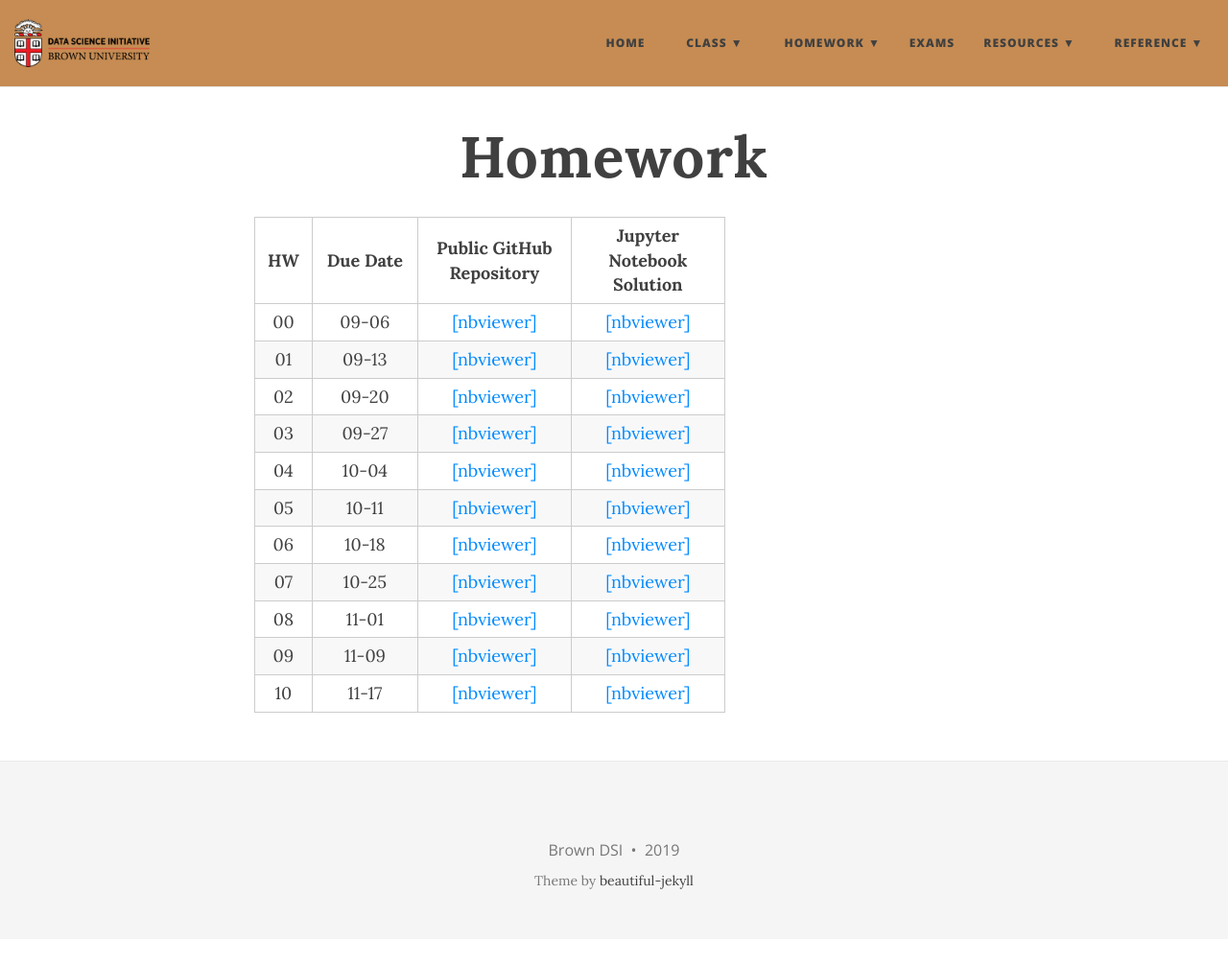
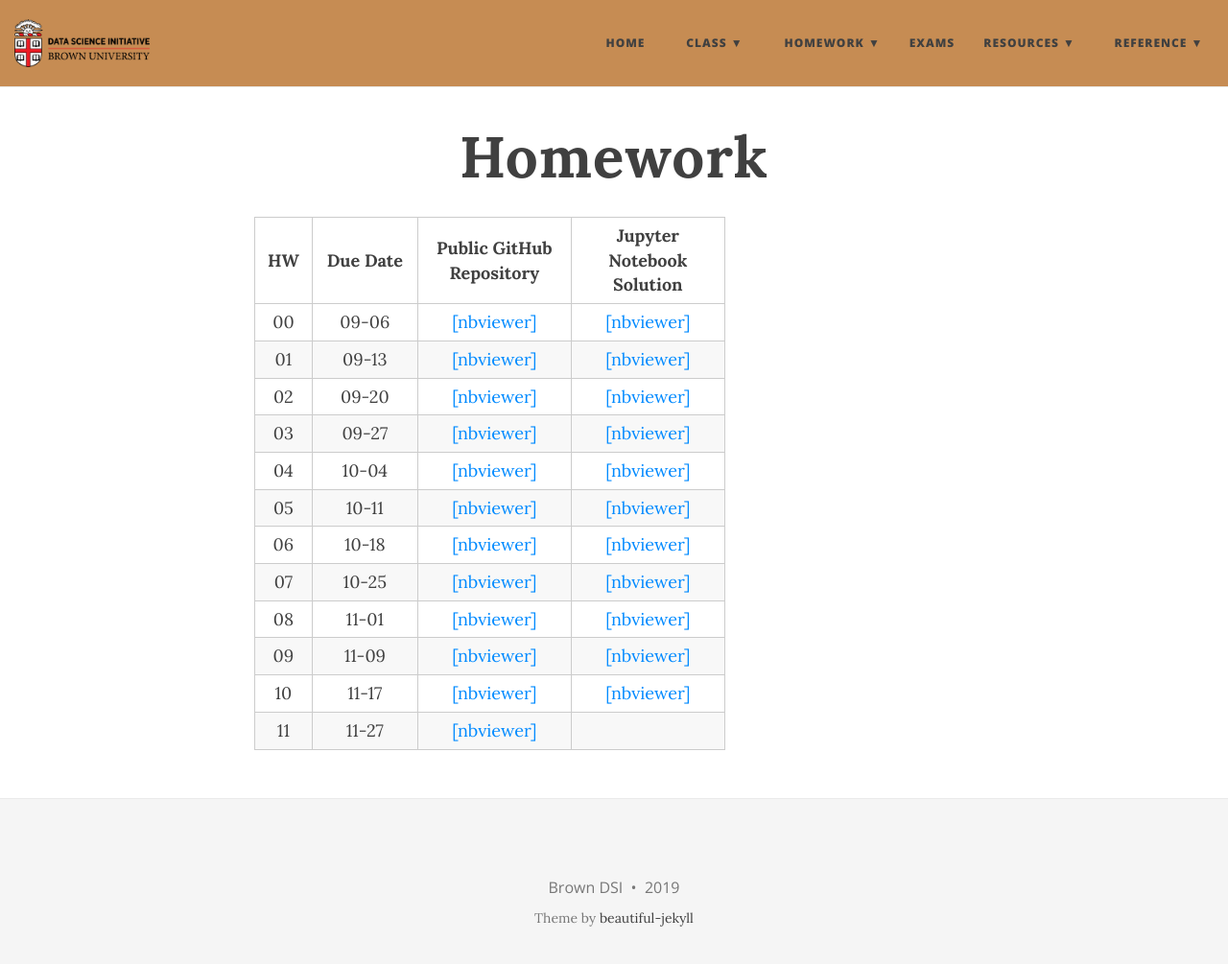
Before and after one commit to data1010/data1010.github.io, a Jekyll site: the page built from homework.md, in a window 1280 px wide and 1018 px high. Shown: the top 1005 px of the window at 96% size. Built offline with Jekyll 4.4.1, drawn with Linux system fonts in a browser that asks for light colours; nearby versions of some CDN libraries.

Commit message:
Add HW11

```diff
--- a/homework.md
+++ b/homework.md
@@ -79,5 +79,11 @@ title: Homework
       <td style="text-align: center"><a href="https://nbviewer.jupyter.org/github/data1010/problem-sets/blob/master/hw10/data1010-hw10.ipynb">[nbviewer]</a></td>
       <td style="text-align: center"><a href="https://nbviewer.jupyter.org/github/data1010/problem-sets/blob/master/hw10/data1010-hw10-sol.ipynb">[nbviewer]</a></td>
    </tr>
+   <tr>
+      <td style="text-align: center">11</td>
+      <td style="text-align: center">11-27</td>
+      <td style="text-align: center"><a href="https://nbviewer.jupyter.org/github/data1010/problem-sets/blob/master/hw11/data1010-hw11.ipynb">[nbviewer]</a></td>
+      <td style="text-align: center"><a href="https://nbviewer.jupyter.org/github/data1010/problem-sets/blob/master/hw11/data1010-hw11-sol.ipynb"></a></td>
+   </tr>
   </tbody>
 </table>
```
